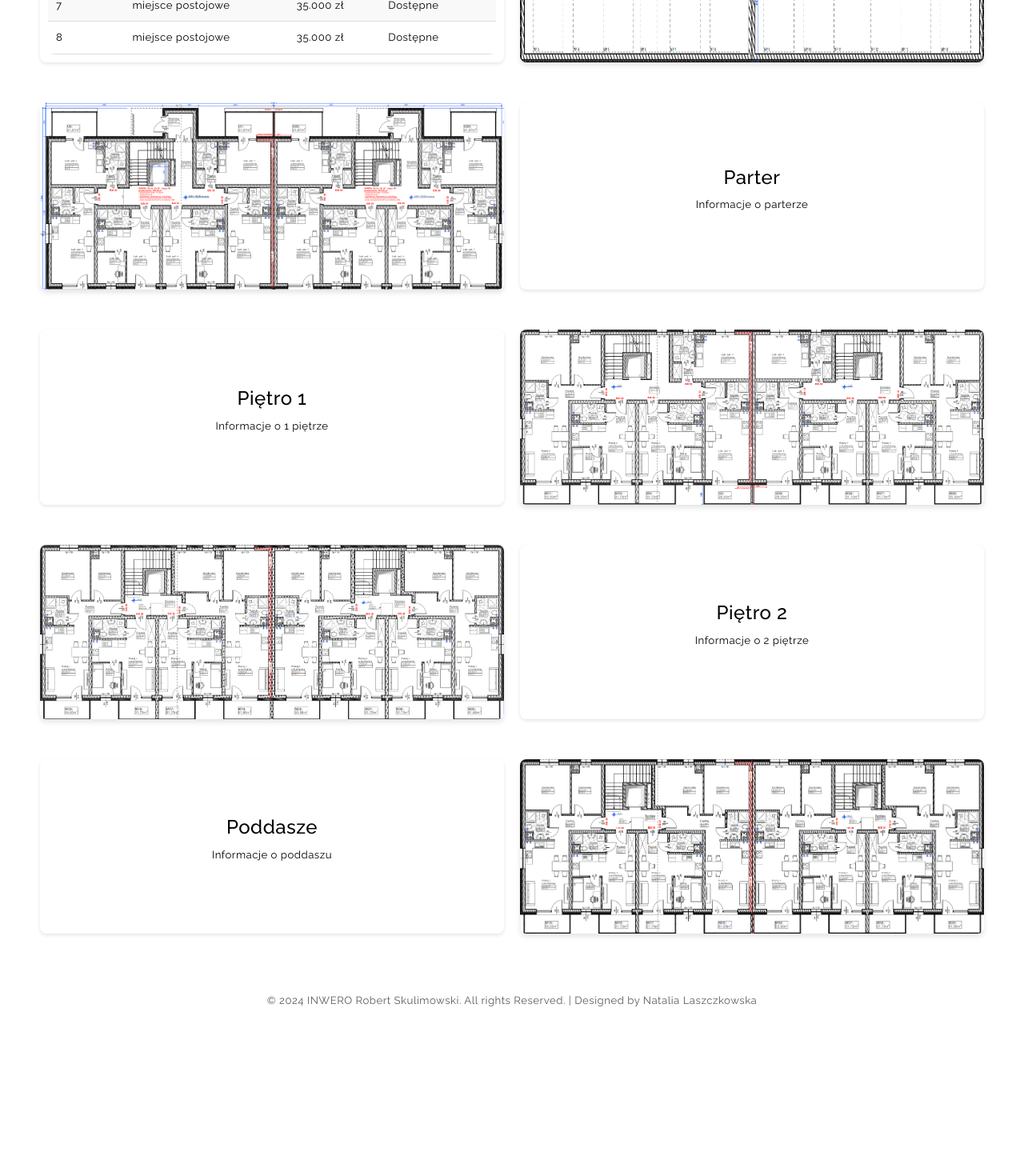
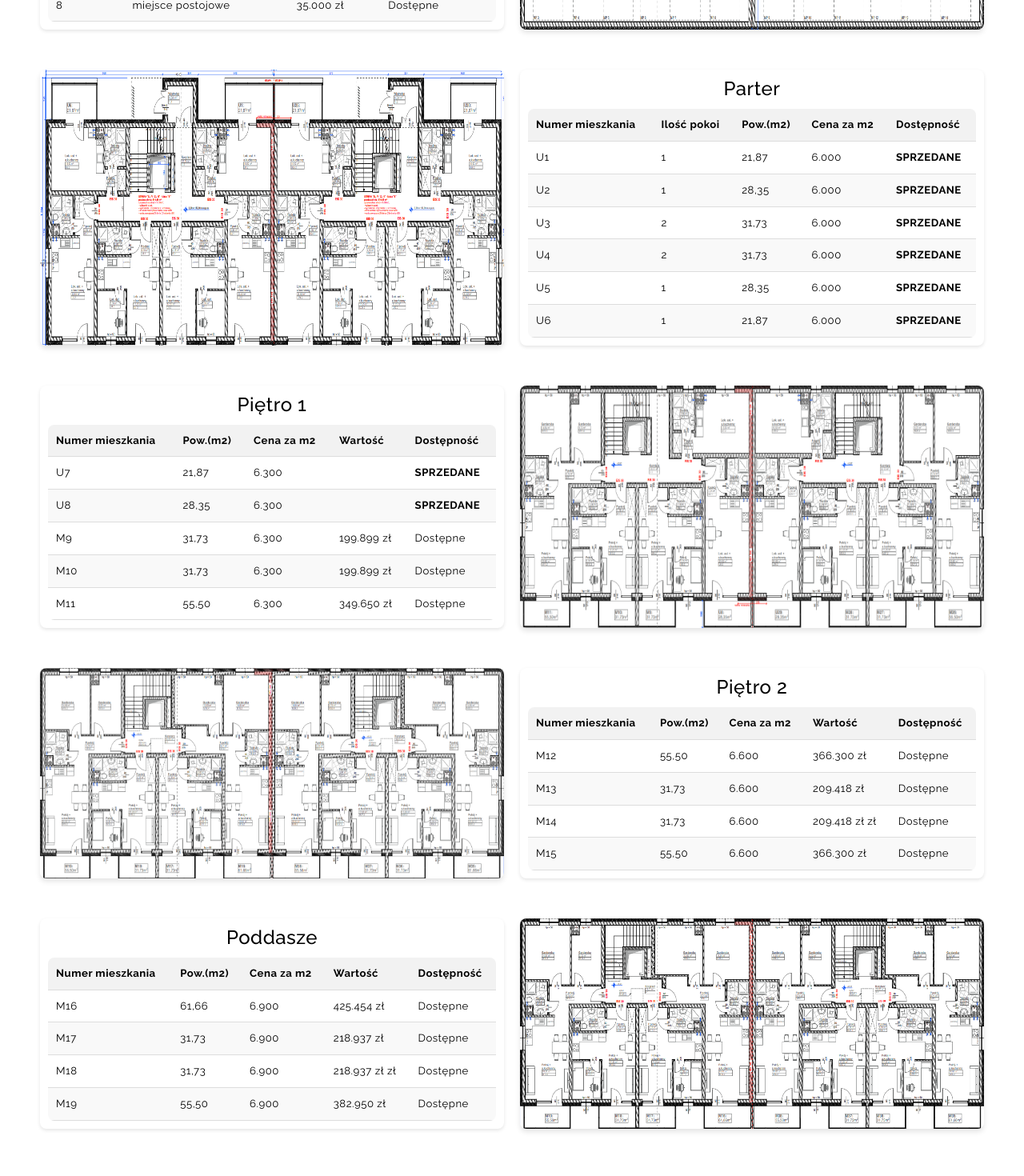
Before and after one commit to Natalialas/inwero, a React (Create React App) app: page /rzuty in a window 1280 px wide. Shown: the part 520-1990 px from the top of the page at 80% size. Before the commit the page ends 1797 px from the top, so only its background shows below. Built offline with nearby package versions, Linux system fonts and the light colour scheme.

Commit message:
Add info about apartments

```diff
--- a/src/components/pages/ApartmentPlans/ApartmentPlans.jsx
+++ b/src/components/pages/ApartmentPlans/ApartmentPlans.jsx
@@ -18,23 +18,17 @@ const ApartmentPlans = () => {
             <div className={styles.apartmentGrid}>
                 <div className={styles.imageContainer} onClick={() => handleImageClick("/images/piwnica.png")}>
                     <div className={styles.imageInfo}>
-                        <h3 className={styles.sectionHeading}>Piwnica</h3>
+                        <h3 className={styles.sectionHeading}>Garaż</h3>
                         <table className={styles.table}>
                             <thead>
                                 <tr>
                                     <th>Numer</th>
-                                    <th>Kondygnacja</th>
+                                    <th>Rodzaj</th>
                                     <th>Wartość</th>
                                     <th>Dostępność</th>
                                 </tr>
                             </thead>
                             <tbody>
-                                <tr>
-                                    <td> </td>
-                                    <td>GARAŻ</td>
-                                    <td> </td>
-                                    <td> </td>
-                                </tr>
                                 <tr>
                                     <td>1</td>
                                     <td>miejsce postojowe</td>
@@ -91,28 +85,209 @@ const ApartmentPlans = () => {
                 <div className={styles.imageContainer} onClick={() => handleImageClick("/images/parter.png")}>
                     <div className={styles.imageInfo}>
                         <h3 className={styles.sectionHeading}>Parter</h3>
-                        <p className={styles.description}>Informacje o parterze</p>
+                        <table className={styles.table}>
+                            <thead>
+                                <tr>
+                                    <th>Numer mieszkania</th>
+                                    <th>Ilość pokoi</th>
+                                    <th>Pow.(m2)</th>
+                                    <th>Cena za m2</th>
+                                    <th>Dostępność</th>
+                                </tr>
+                            </thead>
+                            <tbody>
+                                <tr>
+                                    <td>U1</td>
+                                    <td>1</td>
+                                    <td>21,87</td>
+                                    <td>6.000</td>
+                                    <td><b>SPRZEDANE</b></td>
+                                </tr>
+                                <tr>
+                                    <td>U2</td>
+                                    <td>1</td>
+                                    <td>28,35</td>
+                                    <td>6.000</td>
+                                    <td><b>SPRZEDANE</b></td>
+                                </tr>
+                                <tr>
+                                    <td>U3</td>
+                                    <td>2</td>
+                                    <td>31,73</td>
+                                    <td>6.000</td>
+                                    <td><b>SPRZEDANE</b></td>
+                                </tr>
+                                <tr>
+                                    <td>U4</td>
+                                    <td>2</td>
+                                    <td>31,73</td>
+                                    <td>6.000</td>
+                                    <td><b>SPRZEDANE</b></td>
+                                </tr>
+                                <tr>
+                                    <td>U5</td>
+                                    <td>1</td>
+                                    <td>28,35</td>
+                                    <td>6.000</td>
+                                    <td><b>SPRZEDANE</b></td>
+                                </tr>
+                                <tr>
+                                    <td>U6</td>
+                                    <td>1</td>
+                                    <td>21,87</td>
+                                    <td>6.000</td>
+                                    <td><b>SPRZEDANE</b></td>
+                                </tr>
+                            </tbody>
+                        </table>
                     </div>
                     <img src="/images/parter.png" alt="Rzut parteru" className={styles.apartmentImage} />
                 </div>
                 <div className={styles.imageContainer} onClick={() => handleImageClick("/images/1pietro.png")}>
                     <div className={styles.imageInfo}>
                         <h3 className={styles.sectionHeading}>Piętro 1</h3>
-                        <p className={styles.description}>Informacje o 1 piętrze</p>
+                        <table className={styles.table}>
+                            <thead>
+                                <tr>
+                                    <th>Numer mieszkania</th>
+                                    <th>Pow.(m2)</th>
+                                    <th>Cena za m2</th>
+                                    <th>Wartość</th>
+                                    <th>Dostępność</th>
+                                </tr>
+                            </thead>
+                            <tbody>
+                                <tr>
+                                    <td>U7</td>
+                                    <td>21,87</td>
+                                    <td>6.300</td>
+                                    <td> </td>
+                                    <td><b>SPRZEDANE</b></td>
+                                </tr>
+                                <tr>
+                                    <td>U8</td>
+                                    <td>28,35</td>
+                                    <td>6.300</td>
+                                    <td> </td>
+                                    <td><b>SPRZEDANE</b></td>
+                                </tr>
+                                <tr>
+                                    <td>M9</td>
+                                    <td>31,73</td>
+                                    <td>6.300</td>
+                                    <td>199.899 zł</td>
+                                    <td>Dostępne</td>
+                                </tr>
+                                <tr>
+                                    <td>M10</td>
+                                    <td>31,73</td>
+                                    <td>6.300</td>
+                                    <td>199.899 zł</td>
+                                    <td>Dostępne</td>
+                                </tr>
+                                <tr>
+                                    <td>M11</td>
+                                    <td>55,50</td>
+                                    <td>6.300</td>
+                                    <td>349.650 zł</td>
+                                    <td>Dostępne</td>
+                                </tr>
+                            </tbody>
+                        </table>
                     </div>
                     <img src="/images/1pietro.png" alt="Rzut 1 piętra" className={styles.apartmentImage} />
                 </div>
                 <div className={styles.imageContainer} onClick={() => handleImageClick("/images/2pietro.png")}>
                     <div className={styles.imageInfo}>
                         <h3 className={styles.sectionHeading}>2 Piętro</h3>
-                        <p className={styles.description}>Informacje o 2 piętrze</p>
+                        <table className={styles.table}>
+                            <thead>
+                                <tr>
+                                    <th>Numer mieszkania</th>
+                                    <th>Pow.(m2)</th>
+                                    <th>Cena za m2</th>
+                                    <th>Wartość</th>
+                                    <th>Dostępność</th>
+                                </tr>
+                            </thead>
+                            <tbody>
+                                <tr>
+                                    <td>M12</td>
+                                    <td>55,50</td>
+                                    <td>6.600</td>
+                                    <td>366.300 zł</td>
+                                    <td>Dostępne</td>
+                                </tr>
+                                <tr>
+                                    <td>M13</td>
+                                    <td>31,73</td>
+                                    <td>6.600</td>
+                                    <td>209.418 zł</td>
+                                    <td>Dostępne</td>
+                                </tr>
+                                <tr>
+                                    <td>M14</td>
+                                    <td>31,73</td>
+                                    <td>6.600</td>
+                                    <td>209.418 zł zł</td>
+                                    <td>Dostępne</td>
+                                </tr>
+                                <tr>
+                                    <td>M15</td>
+                                    <td>55,50</td>
+                                    <td>6.600</td>
+                                    <td>366.300 zł</td>
+                                    <td>Dostępne</td>
+                                </tr>
+                            </tbody>
+                        </table>
                     </div>
                     <img src="/images/2pietro.png" alt="Rzut 2 piętra" className={styles.apartmentImage} />
                 </div>
                 <div className={styles.imageContainer} onClick={() => handleImageClick("/images/poddasze.png")}>
                     <div className={styles.imageInfo}>
                         <h3 className={styles.sectionHeading}>Poddasze</h3>
-                        <p className={styles.description}>Informacje o poddaszu</p>
+                        <table className={styles.table}>
+                            <thead>
+                                <tr>
+                                    <th>Numer mieszkania</th>
+                                    <th>Pow.(m2)</th>
+                                    <th>Cena za m2</th>
+                                    <th>Wartość</th>
+                                    <th>Dostępność</th>
+                                </tr>
+                            </thead>
+                            <tbody>
+                                <tr>
+                                    <td>M16</td>
+                                    <td>61,66</td>
+                                    <td>6.900</td>
+                                    <td>425.454 zł</td>
+                                    <td>Dostępne</td>
+                                </tr>
+                                <tr>
+                                    <td>M17</td>
+                                    <td>31,73</td>
+                                    <td>6.900</td>
+                                    <td>218.937 zł</td>
+                                    <td>Dostępne</td>
+                                </tr>
+                                <tr>
+                                    <td>M18</td>
+                                    <td>31,73</td>
+                                    <td>6.900</td>
+                                    <td>218.937 zł zł</td>
+                                    <td>Dostępne</td>
+                                </tr>
+                                <tr>
+                                    <td>M19</td>
+                                    <td>55,50</td>
+                                    <td>6.900</td>
+                                    <td>382.950 zł</td>
+                                    <td>Dostępne</td>
+                                </tr>
+                            </tbody>
+                        </table>
                     </div>
                     <img src="/images/poddasze.png" alt="Rzut poddasza" className={styles.apartmentImage} />
                 </div>
--- a/src/components/pages/ApartmentPlans/ApartmentPlans.module.scss
+++ b/src/components/pages/ApartmentPlans/ApartmentPlans.module.scss
@@ -105,6 +105,7 @@
     background-color: $color-light;
     border-radius: 8px;
     overflow: hidden;
+    direction: ltr;
 }
 
 .table th,
```
